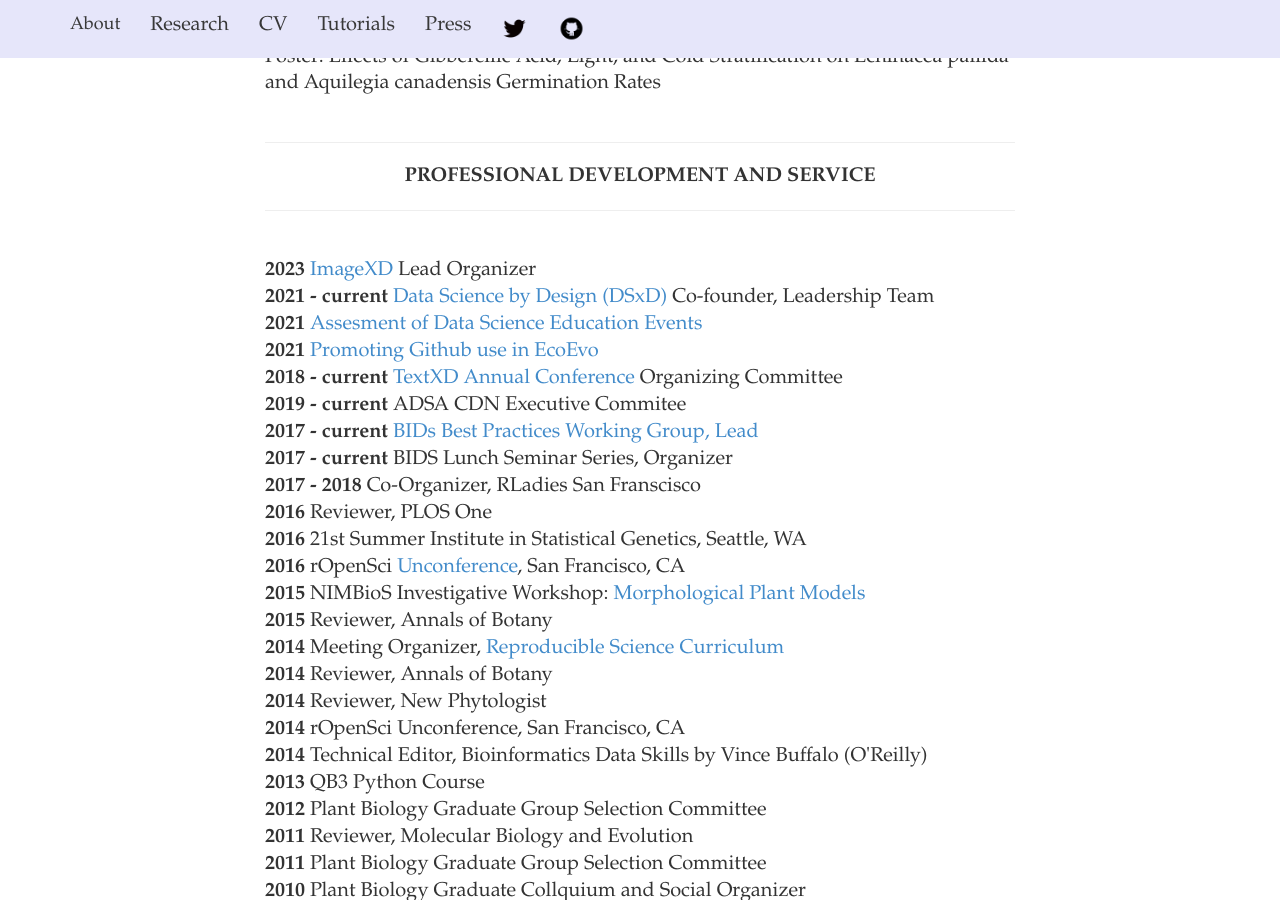
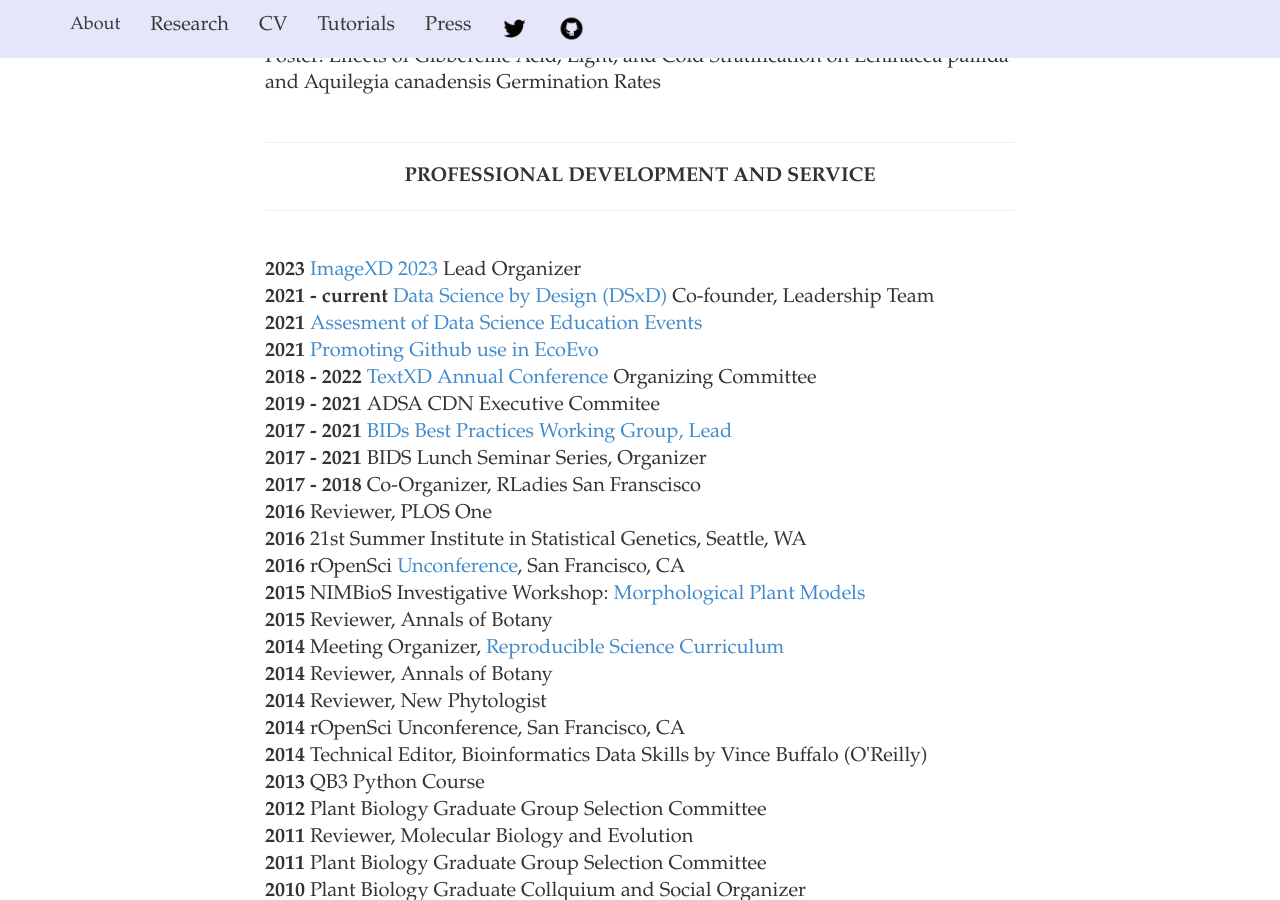
Before and after one commit to iamciera/creports, a Jekyll site: the page built from cv/index.html, in a window 1280 px wide and 900 px high, scrolled down 7643 px. Built offline with Jekyll 4.4.1, drawn with Linux system fonts in a browser that asks for light colours; nearby versions of some CDN libraries.

Commit message:
updated CV

```diff
--- a/cv/index.html
+++ b/cv/index.html
@@ -281,14 +281,14 @@
 				<center><p><strong>PROFESSIONAL DEVELOPMENT AND SERVICE </strong></p></center>
 				<hr />
 				<br />
-				<b>2023</b><a href = "http://imageXD.org/"> ImageXD</a> Lead Organizer<br />
+				<b>2023</b><a href = "http://imageXD.org/"> ImageXD 2023</a> Lead Organizer<br />
 				<b>2021 - current</b><a href = "http://datasciencebydesign.org/"> Data Science by Design (DSxD)</a> Co-founder, Leadership Team<br />
 				<b>2021</b> <a href = "https://eventfund.codeforscience.org/tracking-impact-and-measuring-success-in-data-education-events/">Assesment of Data Science Education Events </a> <br />
 				<b>2021</b> <a href = "https://sortee-github-hackathon.github.io/main-website/">Promoting Github use in EcoEvo </a> <br />
-				<b>2018 - current</b><a href = "https://www.textxd.org/"> TextXD Annual Conference</a> Organizing Committee<br />
-				<b>2019 - current</b> ADSA CDN Executive Commitee<br />
-				<b>2017 - current</b> <a href = "https://osf.io/ctfqn/">BIDs Best Practices Working Group, Lead</a><br />
-				<b>2017 - current</b> BIDS Lunch Seminar Series, Organizer<br />
+				<b>2018 - 2022</b><a href = "https://www.textxd.org/"> TextXD Annual Conference</a> Organizing Committee<br />
+				<b>2019 - 2021</b> ADSA CDN Executive Commitee<br />
+				<b>2017 - 2021</b> <a href = "https://osf.io/ctfqn/">BIDs Best Practices Working Group, Lead</a><br />
+				<b>2017 - 2021</b> BIDS Lunch Seminar Series, Organizer<br />
 				<b>2017 - 2018 </b> Co-Organizer, RLadies San Franscisco <br />
 				<b>2016</b> Reviewer, PLOS One <br />
 				<b>2016</b> 21st Summer Institute in Statistical Genetics, Seattle, WA<br />
```
